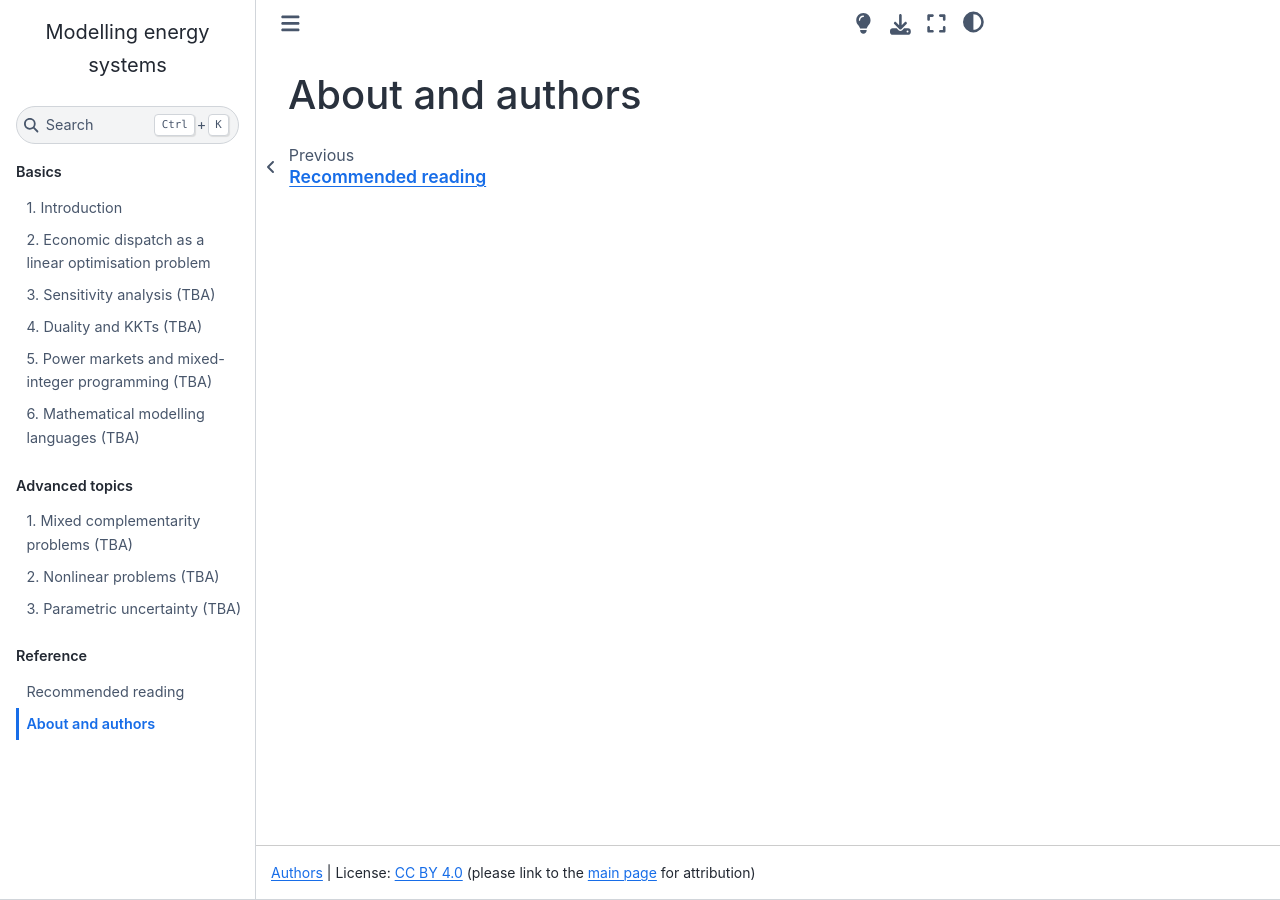
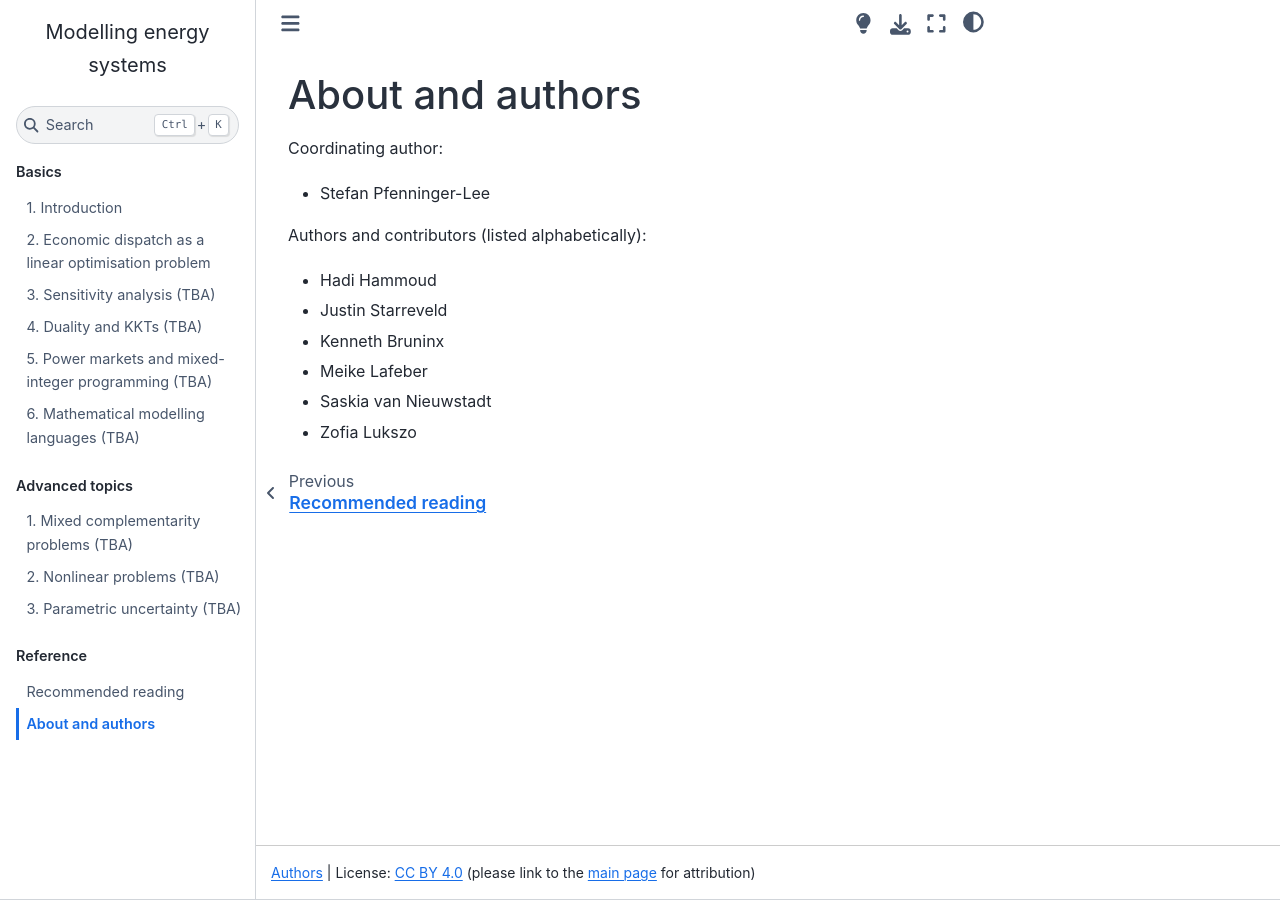
Before and after one commit to sjpfenninger/modelling-energy-systems, a Jupyter Book: the page built from reference/about.md, in a window 1280 px wide. Built offline with Jupyter Book 1.0.4 settings and Sphinx 7.4.7 and the Sphinx Book theme 1.1.4, drawn with Linux system fonts in a browser that asks for light colours; comment, search, counter and statistics services are not loaded.

Commit message:
Add authors, fix authors link, fix LP dispatch image

```diff
--- a/_config.yml
+++ b/_config.yml
@@ -59,4 +59,4 @@ html:
   # use_repository_button: true
   # favicon: images/favicon.ico
   extra_footer: |
-    <p><a href="reference/about.html">Authors</a> | License: <a href="https://creativecommons.org/licenses/by/4.0/">CC BY 4.0</a> (please link to the <a href="https://www.modelling-energy-systems.org/">main page</a> for attribution)</p>
+    <p><a href="reference/about">Authors</a> | License: <a href="https://creativecommons.org/licenses/by/4.0/">CC BY 4.0</a> (please link to the <a href="https://www.modelling-energy-systems.org/">main page</a> for attribution)</p>
--- a/reference/about.md
+++ b/reference/about.md
@@ -1 +1,14 @@
 # About and authors
+
+Coordinating author:
+
+* Stefan Pfenninger-Lee
+
+Authors and contributors (listed alphabetically):
+
+* Hadi Hammoud
+* Justin Starreveld
+* Kenneth Bruninx
+* Meike Lafeber
+* Saskia van Nieuwstadt
+* Zofia Lukszo
```
Also changed, not shown: images/economic-dispatch.jpg.
